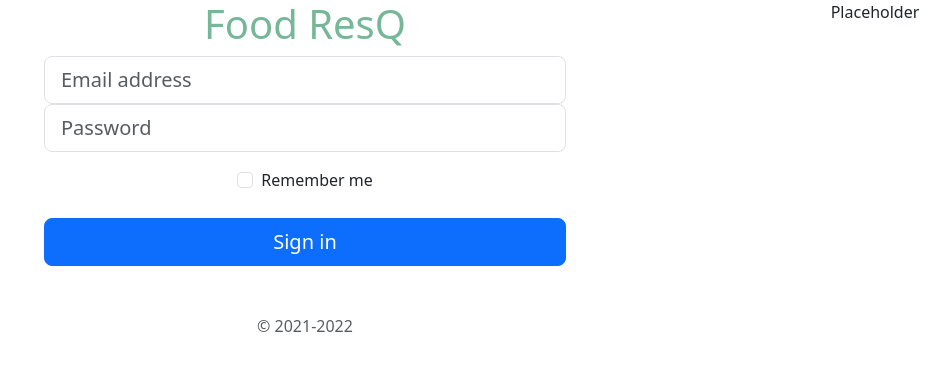
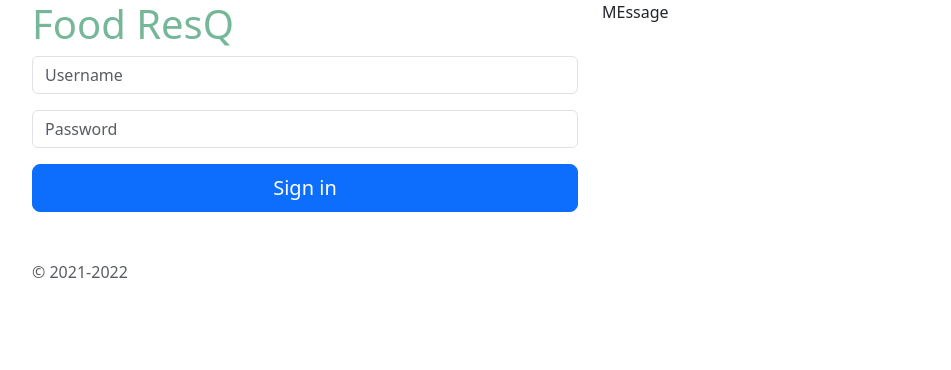
Before and after one commit to LingSu-dev/food-resQ, a React (Create React App) app in the folder front-end/: page /signin in a window 1280 px wide. Shown: the top 370 px of the page, without its empty margins (50-1001 px from the left). Built offline with nearby package versions, Linux system fonts and the light colour scheme.

Commit message:
Set up columns

```diff
--- a/front-end/package.json
+++ b/front-end/package.json
@@ -37,5 +37,8 @@
       "last 1 firefox version",
       "last 1 safari version"
     ]
+  },
+  "devDependencies": {
+    "react-router-dom": "^6.16.0"
   }
 }
--- a/front-end/src/App.js
+++ b/front-end/src/App.js
@@ -1,27 +1,19 @@
 import './App.scss';
+import {BrowserRouter, Routes, Route } from "react-router-dom";
 import Signin from "./pages/sign-in";
 import SignUp from "./pages/sign-up";
-import Container from "react-bootstrap/Container";
-import Col from "react-bootstrap/Col";
-import Row from "react-bootstrap/Row";
+
 
 function App() {
   return (
-    <div className="App">
-        <Container>
-            <Row>
-                <Col>
-                    <Signin/>
-                </Col>
-                <Col>
-                    Placeholder
-                    {/*  <SignUp/>*/}
-                </Col>
-            </Row>
-
-
-        </Container>
-    </div>
+    <BrowserRouter>
+      <Routes>
+        <Route path="/" >
+            <Route path="signin" element={<Signin />}/>
+            <Route path="signup" element={<SignUp />}/>
+        </Route>
+      </Routes>
+    </BrowserRouter>
   );
 }
 
--- a/front-end/src/pages/sign-in.js
+++ b/front-end/src/pages/sign-in.js
@@ -1,52 +1,37 @@
-import Container from "react-bootstrap/Container";
-import Form from "react-bootstrap/Form";
-import Button from "react-bootstrap/Button";
+import Container from 'react-bootstrap/Container';
+import Form from 'react-bootstrap/Form';
+import Button from 'react-bootstrap/Button';
+
 import Row from "react-bootstrap/Row";
 import Col from "react-bootstrap/Col";
 
-import "./sign-in.css";
-
 function Signin() {
     return (
-    <Container>
-      <Row>
-        <Col>
-          <Form id="sign-in-form">
+        <Container >
+            <Row className="justify-content-center">
+                <Col className="vh-100 align-items-center">
+                    <Form>
                         <h1 className="text-green-300">Food ResQ</h1>
-            <Form.Group controlId="sign-in-email-address">
-              <Form.Control
-                type="email"
-                size="lg"
-                placeholder="Email address"
-                autoComplete="username"
-                className="position-relative"
-              />
+                        <Form.Group>
+                            <Form.Control size="md" placeholder="Username" className="position-relative mb-3" />
                         </Form.Group>
                         <Form.Group className="mb-3" controlId="sign-in-password">
-              <Form.Control
-                type="password"
-                size="lg"
-                placeholder="Password"
-                autoComplete="current-password"
-                className="position-relative"
-              />
-            </Form.Group>
-            <Form.Group
-              className="d-flex justify-content-center mb-4"
-              controlId="remember-me"
-            >
-              <Form.Check label="Remember me" />
+                            <Form.Control type="password" size="md" placeholder="Password" className="position-relative" />
                         </Form.Group>
                         <div className="d-grid">
-              <Button variant="primary" size="lg">
-                Sign in
-              </Button>
+                            <Button variant="primary" size="lg">Sign in</Button>
                         </div>
                         <p className="mt-5 text-muted">&copy; 2021-2022</p>
                     </Form>
                 </Col>
+                <Col>
+                    MEssage
+                </Col>
             </Row>
+
+
         </Container>
+
     );
 }
 
```
Also changed, not shown: front-end/src/pages/sign-in.css (deleted), 1 other file (tests, documents, lock files or other folders). Lines whose indentation alone changed are shown as unchanged.
